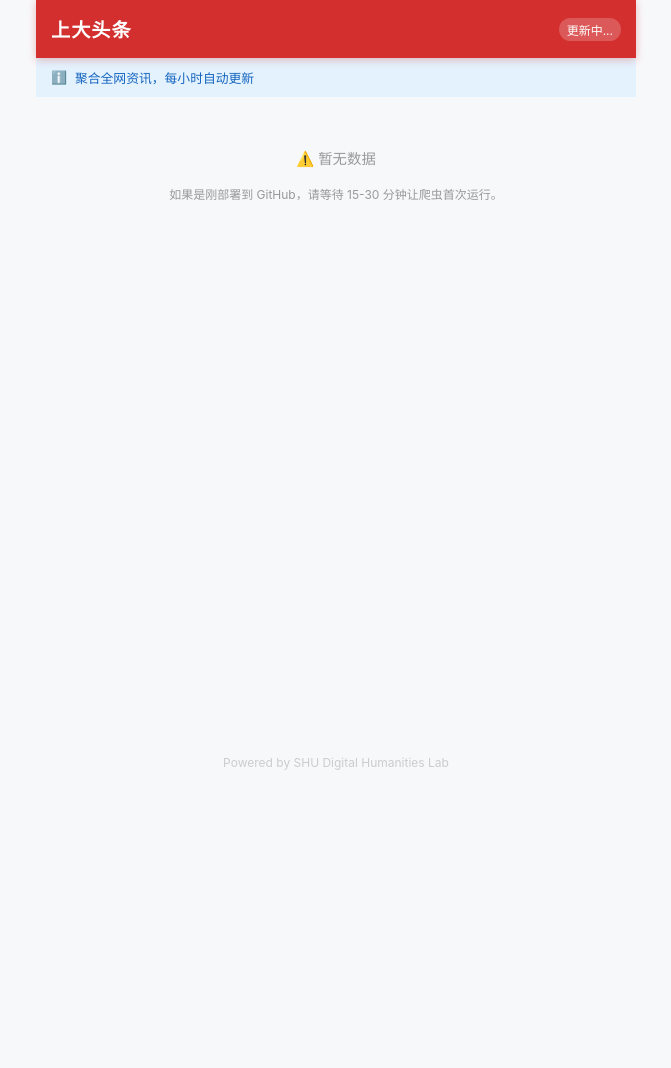
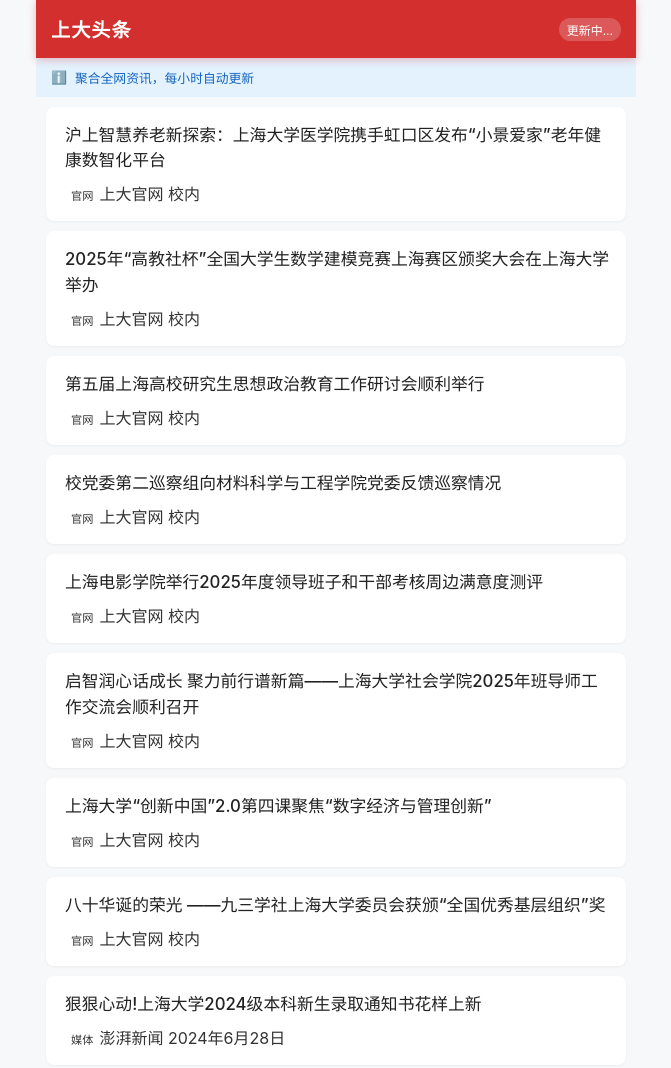
Before and after one commit to ZENGJUN2004/shu-toutiao, a plain HTML site: page index.html in a window 1280 px wide. Shown: the top 1068 px of the page, without its empty margins (304-975 px from the left). Before the commit the page ends 800 px from the top, so only its background shows below. Drawn offline with Linux system fonts and the light colour scheme.

Commit message:
Refactor index.html for improved script loading

```diff
--- a/index.html
+++ b/index.html
@@ -72,66 +72,86 @@
 </div>
 
 <script>
-    // 动态加载 data.js，并加上当前时间戳，彻底禁用缓存
+    // 1. 创建动态脚本加载器
     var script = document.createElement('script');
+    // 加上时间戳，保证每次都从服务器拿最新的，绝不读缓存
     script.src = 'data.js?v=' + new Date().getTime();
+
+    // 2. 关键点：定义“加载完成后做什么”
+    script.onload = function() {
+        console.log("数据文件加载成功！");
+
+        // 只有在这里（文件回来后），才能去读 SHU_DATA
+        if (typeof window.SHU_DATA === 'undefined' || !window.SHU_DATA.news) {
+            // 如果文件加载了，但变量还是空的，说明文件内容坏了
+            document.getElementById('news-feed').innerHTML = '<div class="loading">⚠️ 数据加载异常<br>请检查 data.js 格式</div>';
+        } else {
+            // 数据一切正常，开始渲染！
+            var allData = window.SHU_DATA.news;
+
+            // 更新顶部时间
+            var timeInfo = document.getElementById('update-info');
+            if(timeInfo) {
+                // 如果后端有时差，这里只取日期部分，或者直接显示
+                timeInfo.textContent = "更新时间: " + (window.SHU_DATA.update_time || "刚刚");
+            }
+
+            // 渲染列表
+            render(allData);
+        }
+    };
+
+    // 3. 处理加载失败的情况（比如网络断了）
+    script.onerror = function() {
+        document.getElementById('news-feed').innerHTML = '<div class="loading">❌ 网络连接失败<br>无法读取 data.js</div>';
+    };
+
+    // 4. 最后才把脚本插到页面里，开始下载
     document.body.appendChild(script);
-</script>
 
-<script>
-    document.addEventListener('DOMContentLoaded', () => {
+    // --- 渲染函数保持不变 ---
+    function render(data) {
         const feed = document.getElementById('news-feed');
-        const timeBadge = document.getElementById('update-time');
+        feed.innerHTML = ''; // 清空载入动画
 
-        // 1. 检查数据是否存在
-        if (typeof window.SHU_DATA === 'undefined' || !window.SHU_DATA.news) {
-            feed.innerHTML = `
-                <div class="status-msg">
-                    ⚠️ 暂无数据<br><br>
-                    <small>如果是刚部署到 GitHub，请等待 15-30 分钟让爬虫首次运行。</small>
-                </div>
-            `;
+        if (!data || data.length === 0) {
+            feed.innerHTML = '<div class="loading">暂无数据</div>';
             return;
         }
 
-        // 2. 更新时间
-        // 只显示时间部分 (HH:MM) 让界面更清爽
-        const fullTime = window.SHU_DATA.update_time || "";
-        const shortTime = fullTime.split(" ")[1] || fullTime;
-        timeBadge.textContent = shortTime + " 更新";
+        data.forEach(item => {
+            // 简单防错
+            if(!item.title) return;
 
-        // 3. 渲染列表
-        feed.innerHTML = ''; // 清空加载提示
+            const el = document.createElement('a');
+            el.className = 'card';
+            el.href = item.url || '#';
+            el.target = "_blank";
 
-        window.SHU_DATA.news.forEach(item => {
-            // 智能标签逻辑
-            let tagType = 'media';
-            let tagName = item.source || '互联网';
+            // 根据 tag 决定颜色（兼容新旧版本）
+            let tagClass = 'tag-other';
+            let tagName = '资讯';
 
-            if (tagName.includes('官网') || tagName.includes('上大')) { tagType = 'official'; }
-            else if (tagName.includes('Bilibili') || tagName.includes('视频')) { tagType = 'video'; }
-            else if (tagName.includes('知乎') || tagName.includes('微博') || tagName.includes('贴吧')) { tagType = 'forum'; }
+            if(item.tag === 'official') { tagClass = 'tag-meeting'; tagName = '官网'; }
+            else if(item.tag === 'media') { tagClass = 'tag-activity'; tagName = '媒体'; }
+            else if(item.tag === 'video') { tagClass = 'tag-voice'; tagName = '视频'; }
+            else if(item.tag === 'forum') { tagClass = 'tag-voice'; tagName = '讨论'; }
+            else if(item.category) {
+                // 兼容文学动态的分类
+                tagName = {'meeting':'会议','voice':'声音','activity':'活动'}[item.category] || '动态';
+                tagClass = 'tag-' + item.category;
+            }
 
-            // 创建卡片
-            const card = document.createElement('a');
-            card.className = 'card';
-            card.href = item.url;
-            card.target = "_blank"; // 在新窗口打开
-
-            // 针对“左边框颜色”做一点动态效果
-            if(tagType === 'official') card.style.borderLeftColor = '#d32f2f';
-            if(tagType === 'video') card.style.borderLeftColor = '#f57c00';
-
-            card.innerHTML = `
+            el.innerHTML = `
                 <div class="card-title">${item.title}</div>
-                <div class="card-meta">
-                    <span class="tag ${tagType}">${tagName}</span>
-                    <span>${item.time}</span>
+                <div class="card-info">
+                    <span><span class="tag ${tagClass}">${tagName}</span>${item.source || '网络'}</span>
+                    <span>${item.time || '近期'}</span>
                 </div>
             `;
-            feed.appendChild(card);
+            feed.appendChild(el);
         });
-    });
+    }
 </script>
 
 </body>
```
